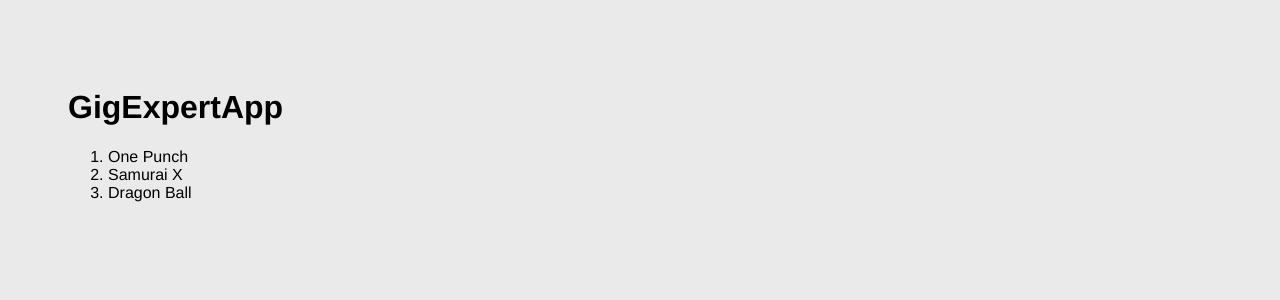
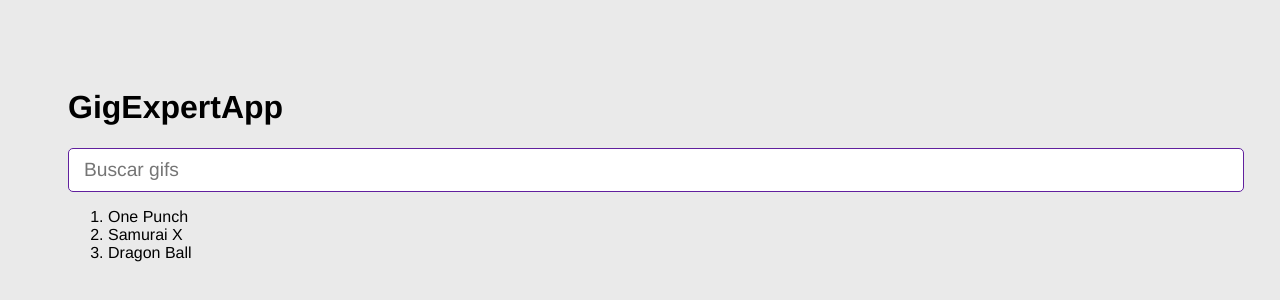
Before and after one commit to JesusPineda29/gifs-search, a React (Vite) app: page / in a window 1280 px wide. Shown: the top 300 px of the page. Built offline with nearby package versions, Linux system fonts and the light colour scheme.

Commit message:
se agrego el formulario

```diff
--- a/src/GigExpertApp.jsx
+++ b/src/GigExpertApp.jsx
@@ -1,11 +1,14 @@
 import { useState } from "react"
-
+import AddCategory from "./components/AddCategory"
 export default function GigExpertApp() {
 
 
-  const [categories, setCategories] = useState(['One Punch', 'Samurai X', 'Dragon Ball'])
+  const [categories, setCategories] = useState(['One Punch', 'Samurai X', 'Dragon Ball']); // set categories es una funcion que se encarga de actualizar el estado de la lista
 
-  console.log(categories)
+  const handleAddCategory = () => {
+    setCategories([...categories, 'Naruto']); // toma una copia de la lista y agrega el nuevo valor
+  }
+
 
   return (
     <>
@@ -13,8 +16,10 @@ export default function GigExpertApp() {
       <h1>GigExpertApp</h1>
 
       {/* input */}
+      <AddCategory setCategories={setCategories}/>
 
       {/* lista de gifs */}
+
 
       <ol>
         {
@@ -25,6 +30,7 @@ export default function GigExpertApp() {
           })
         }
       </ol>
+
       {/* gif item */}
 
     </>
--- /dev/null
+++ b/src/components/AddCategory.jsx
@@ -0,0 +1,31 @@
+import { useState } from "react";
+
+
+export default function AddCategory({setCategories}) {
+
+
+    const [inputValue, setInputValue] = useState('');
+
+    const handleInputChange = (e) => {
+        setInputValue(e.target.value);
+    }
+
+    const handleSubmit = (e) => {
+        e.preventDefault();
+        if(inputValue.trim().length <= 1) return;
+
+        setCategories(categries=>[inputValue, ...categries]);
+        setInputValue('');
+    }
+
+    return (
+        <form onSubmit={handleSubmit}>
+            <input
+                type="text"
+                placeholder="Buscar gifs"
+                value={inputValue}
+                onChange={handleInputChange}
+            />
+        </form>
+    )
+};
```
